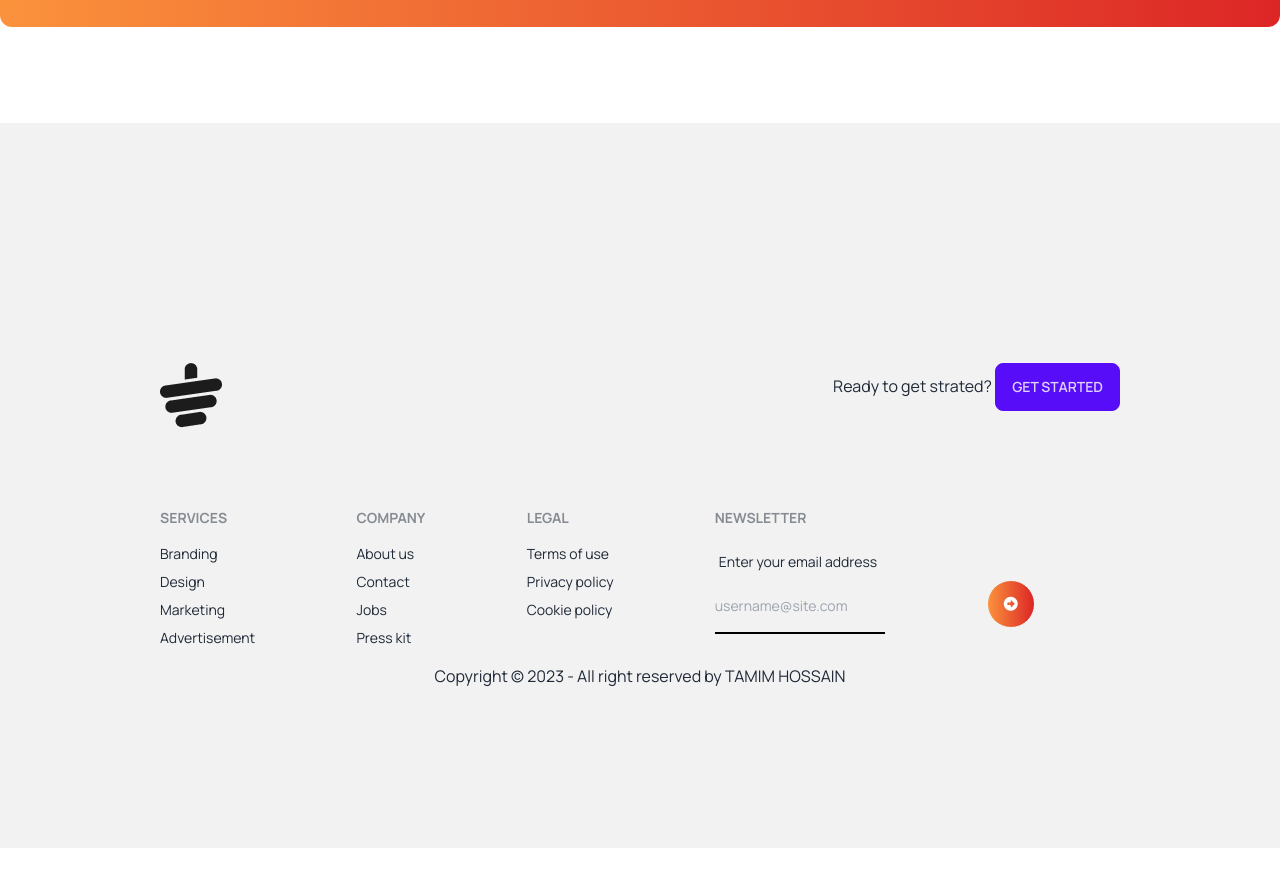
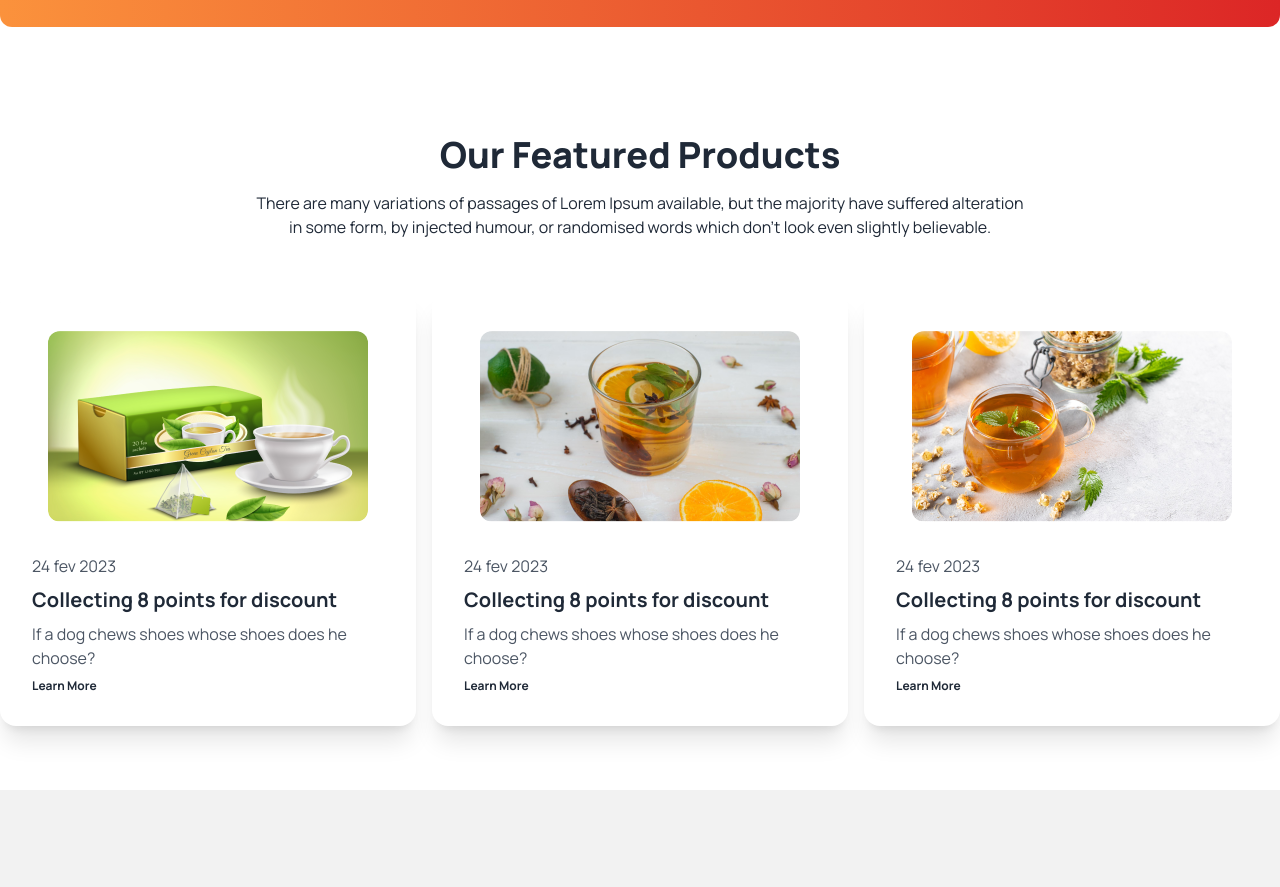
Before and after one commit to tamim6421/cha_-er_dokan, a plain HTML site: page index.html in a window 1280 px wide. Shown: the part 2600-3487 px from the top of the page. Before the commit the page ends 3448 px from the top, so only its background shows below. Drawn offline with nearby package versions, Linux system fonts and the light colour scheme.

Commit message:
added news section

```diff
--- a/index.html
+++ b/index.html
@@ -179,6 +179,61 @@
 
             </div>
         </section>
+
+        <!-- news and event section -->
+        <section class="my-16">
+          <div class="text-center p-3">
+            <h2 class="text-4xl font-extrabold mb-4">Our Featured Products</h2>
+            <p class="max-w-3xl mx-auto mb-10">There are many variations of passages of Lorem Ipsum available, but the majority have suffered alteration in some form, by injected humour, or randomised words which don't look even slightly believable. </p>
+        </div>
+        <!-- news card -->
+        <div class="grid gap-4 grid-cols-1 md:grid-cols-2 lg:grid-cols-3">
+          <div class="card bg-base-100 shadow-xl">
+            <figure class="px-10 pt-10">
+              <img src="./images/news-1.png" alt="Shoes" class="rounded-xl" />
+            </figure>
+            <div class="card-body">
+              <p class="text-gray-600">24 fev 2023</p>
+              <h2 class="card-title font-bold">Collecting 8 points for discount</h2>
+              <p class="text-gray-600">If a dog chews shoes whose shoes does he choose?</p>
+              <div class="card-actions">
+                <a class="text-xs font-bold" href="">Learn More</a>
+              </div>
+            </div>
+          </div>
+
+          <div class="card bg-base-100 shadow-xl">
+            <figure class="px-10 pt-10">
+              <img src="./images/news-2.png" alt="Shoes" class="rounded-xl" />
+            </figure>
+            <div class="card-body">
+              <p class="text-gray-600">24 fev 2023</p>
+              <h2 class="card-title font-bold">Collecting 8 points for discount</h2>
+              <p class="text-gray-600">If a dog chews shoes whose shoes does he choose?</p>
+              <div class="card-actions">
+                <a class="text-xs font-bold" href="">Learn More</a>
+              </div>
+            </div>
+          </div>
+
+          <div class="card bg-base-100 shadow-xl">
+            <figure class="px-10 pt-10">
+              <img src="./images/news-3.png" alt="Shoes" class="rounded-xl" />
+            </figure>
+            <div class="card-body">
+              <p class="text-gray-600">24 fev 2023</p>
+              <h2 class="card-title font-bold">Collecting 8 points for discount</h2>
+              <p class="text-gray-600">If a dog chews shoes whose shoes does he choose?</p>
+              <div class="card-actions">
+                <a class="text-xs font-bold" href="">Learn More</a>
+              </div>
+            </div>
+          </div>
+        </div>
+
+
+
+        </section>
     </main>
 
     <footer class="p-10 md:p-40 bg-base-200 text-base-content">
```
